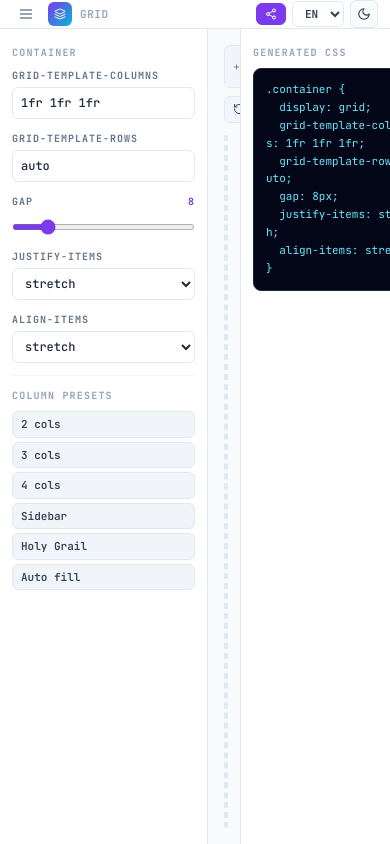
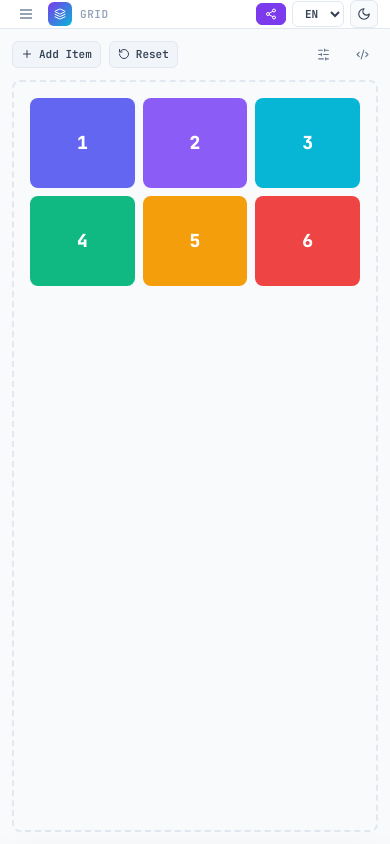
Before and after one commit to MakarLeonov/css-layout-lab, a React (Vite) app: page /grid in a window 390 px wide. Built offline with nearby package versions, Linux system fonts and the light colour scheme.

Commit message:
добавлен адаптив для страницы grid

```diff
--- a/src/features/grid/components/GridCSSPanel.tsx
+++ b/src/features/grid/components/GridCSSPanel.tsx
@@ -1,9 +1,14 @@
-import React from 'react'
-import { CodeBlock, SectionTitle } from '@/components/ui'
-import { useGridStore } from '../store/gridStore'
+import React from "react";
+import { CodeBlock, SectionTitle } from "@/components/ui";
+import { useGridStore } from "../store/gridStore";
+import clsx from "clsx";
 
-export function GridCSSPanel() {
-  const store = useGridStore()
+interface GridCSSPanelProps {
+  mobile?: boolean;
+}
+
+export function GridCSSPanel({ mobile = false }: GridCSSPanelProps) {
+  const store = useGridStore();
 
   const css = `.container {
   display: grid;
@@ -12,12 +17,19 @@ export function GridCSSPanel() {
   gap: ${store.gap}px;
   justify-items: ${store.justifyItems};
   align-items: ${store.alignItems};
-}`
+}`;
 
   return (
-    <div className="w-64 bg-white dark:bg-slate-900 border-l border-slate-200 dark:border-slate-800 flex flex-col shrink-0 p-3">
+    <div
+      className={clsx(
+        "bg-white dark:bg-slate-900 flex flex-col p-3",
+        mobile
+          ? "w-full"
+          : "w-64 border-l border-slate-200 dark:border-slate-800 shrink-0",
+      )}
+    >
       <SectionTitle>Generated CSS</SectionTitle>
       <CodeBlock code={css} />
     </div>
-  )
+  );
 }
--- a/src/features/grid/components/GridControls.tsx
+++ b/src/features/grid/components/GridControls.tsx
@@ -1,56 +1,83 @@
-import React from 'react'
-import { Trash2 } from 'lucide-react'
-import { Select, Slider, SectionTitle, TextInput, Button } from '@/components/ui'
-import { useGridStore } from '../store/gridStore'
-import { useTranslation } from '@/hooks/useTranslation'
+import React from "react";
+import { Trash2 } from "lucide-react";
+import {
+  Select,
+  Slider,
+  SectionTitle,
+  TextInput,
+  Button,
+} from "@/components/ui";
+import { useGridStore } from "../store/gridStore";
+import { useTranslation } from "@/hooks/useTranslation";
+import clsx from "clsx";
 
 const COLUMN_PRESETS = [
-  { label: '2 cols', value: '1fr 1fr' },
-  { label: '3 cols', value: '1fr 1fr 1fr' },
-  { label: '4 cols', value: '1fr 1fr 1fr 1fr' },
-  { label: 'Sidebar', value: '240px 1fr' },
-  { label: 'Holy Grail', value: '200px 1fr 200px' },
-  { label: 'Auto fill', value: 'repeat(auto-fill, minmax(120px, 1fr))' },
-]
+  { label: "2 cols", value: "1fr 1fr" },
+  { label: "3 cols", value: "1fr 1fr 1fr" },
+  { label: "4 cols", value: "1fr 1fr 1fr 1fr" },
+  { label: "Sidebar", value: "240px 1fr" },
+  { label: "Holy Grail", value: "200px 1fr 200px" },
+  { label: "Auto fill", value: "repeat(auto-fill, minmax(120px, 1fr))" },
+];
 
-export function GridControls() {
-  const store = useGridStore()
-  const { t } = useTranslation()
-  const selectedItem = store.items.find((i) => i.id === store.selectedId) ?? null
+interface GridControlsProps {
+  mobile?: boolean;
+}
+
+export function GridControls({ mobile = false }: GridControlsProps) {
+  const store = useGridStore();
+  const { t } = useTranslation();
+  const selectedItem =
+    store.items.find((i) => i.id === store.selectedId) ?? null;
 
   return (
-    <div className="w-52 bg-white dark:bg-slate-900 border-r border-slate-200 dark:border-slate-800 overflow-y-auto p-3 shrink-0">
-      <SectionTitle>{t('container')}</SectionTitle>
+    <div
+      className={clsx(
+        "bg-white dark:bg-slate-900 overflow-y-auto p-3",
+        mobile
+          ? "w-full"
+          : "w-52 border-r border-slate-200 dark:border-slate-800 shrink-0",
+      )}
+    >
+      <SectionTitle>{t("container")}</SectionTitle>
 
       <TextInput
-        label={t('gridColumns')}
+        label={t("gridColumns")}
         value={store.templateColumns}
         onChange={(v) => store.set({ templateColumns: v })}
       />
-
       <TextInput
-        label={t('gridRows')}
+        label={t("gridRows")}
         value={store.templateRows}
         onChange={(v) => store.set({ templateRows: v })}
       />
-
-      <Slider label={t('gap')} value={store.gap} min={0} max={48} defaultValue={8} onChange={(v) => store.set({ gap: v })} />
-
+      <Slider
+        label={t("gap")}
+        value={store.gap}
+        min={0}
+        max={48}
+        defaultValue={8}
+        onChange={(v) => store.set({ gap: v })}
+      />
       <Select
-        label={t('justifyItems')}
+        label={t("justifyItems")}
         value={store.justifyItems}
-        options={['stretch', 'start', 'center', 'end'].map((v) => ({ value: v, label: v }))}
+        options={["stretch", "start", "center", "end"].map((v) => ({
+          value: v,
+          label: v,
+        }))}
         onChange={(v) => store.set({ justifyItems: v })}
       />
-
       <Select
-        label={t('alignItems')}
+        label={t("alignItems")}
         value={store.alignItems}
-        options={['stretch', 'start', 'center', 'end'].map((v) => ({ value: v, label: v }))}
+        options={["stretch", "start", "center", "end"].map((v) => ({
+          value: v,
+          label: v,
+        }))}
         onChange={(v) => store.set({ alignItems: v })}
       />
 
-      {/* Remove button — only when item is selected */}
       {selectedItem && (
         <>
           <div className="h-px bg-slate-100 dark:bg-slate-800 my-3" />
@@ -63,13 +90,13 @@ export function GridControls() {
             onClick={() => store.removeItem(selectedItem.id)}
             className="w-full justify-center"
           >
-            <Trash2 size={11} /> {t('removeItem')}
+            <Trash2 size={11} /> {t("removeItem")}
           </Button>
         </>
       )}
 
       <div className="h-px bg-slate-100 dark:bg-slate-800 my-3" />
-      <SectionTitle>{t('presetColumns')}</SectionTitle>
+      <SectionTitle>{t("presetColumns")}</SectionTitle>
 
       <div className="flex flex-col gap-1">
         {COLUMN_PRESETS.map((p) => (
@@ -84,5 +111,5 @@ export function GridControls() {
         ))}
       </div>
     </div>
-  )
+  );
 }
--- a/src/pages/GridPage.tsx
+++ b/src/pages/GridPage.tsx
@@ -1,37 +1,95 @@
-import React, { useCallback } from 'react'
-import { Plus, RotateCcw } from 'lucide-react'
-import { GridControls } from '@/features/grid/components/GridControls'
-import { GridCanvas } from '@/features/grid/components/GridCanvas'
-import { GridCSSPanel } from '@/features/grid/components/GridCSSPanel'
-import { useGridStore } from '@/features/grid/store/gridStore'
-import { Button } from '@/components/ui'
-import { useTranslation } from '@/hooks/useTranslation'
-import { useGlobalDeselect } from '@/hooks/useGlobalDeselect'
+import React, { useCallback, useState } from "react";
+import { Plus, RotateCcw, SlidersHorizontal, Code2, X } from "lucide-react";
+import { GridControls } from "@/features/grid/components/GridControls";
+import { GridCanvas } from "@/features/grid/components/GridCanvas";
+import { GridCSSPanel } from "@/features/grid/components/GridCSSPanel";
+import { useGridStore } from "@/features/grid/store/gridStore";
+import { Button } from "@/components/ui";
+import { useTranslation } from "@/hooks/useTranslation";
+import { useGlobalDeselect } from "@/hooks/useGlobalDeselect";
 
 export function GridPage() {
-  const store = useGridStore()
-  const { t } = useTranslation()
+  const store = useGridStore();
+  const { t } = useTranslation();
+  const [mobilePanel, setMobilePanel] = useState<"controls" | "css" | null>(
+    null,
+  );
 
-  const deselect = useCallback(() => store.set({ selectedId: null }), [store])
-  useGlobalDeselect(deselect, !!store.selectedId)
+  const deselect = useCallback(() => store.set({ selectedId: null }), [store]);
+  useGlobalDeselect(deselect, !!store.selectedId);
 
   return (
-    <div className="flex flex-1 overflow-hidden min-h-0">
-      <GridControls />
+    <div className="flex flex-1 overflow-hidden min-h-0 relative">
+      <div className="hidden md:flex">
+        <GridControls />
+      </div>
 
-      <div className="flex-1 flex flex-col gap-3 p-4 overflow-auto min-w-0">
-        <div className="flex gap-2 flex-wrap shrink-0">
+      <div className="flex-1 flex flex-col gap-3 p-3 md:p-4 overflow-auto min-w-0">
+        <div className="flex items-center gap-2 shrink-0">
           <Button size="sm" onClick={store.addItem}>
-            <Plus size={12} /> {t('addItem')}
+            <Plus size={12} /> {t("addItem")}
           </Button>
           <Button size="sm" onClick={store.reset}>
-            <RotateCcw size={12} /> {t('reset')}
+            <RotateCcw size={12} /> {t("reset")}
           </Button>
+          <div className="flex md:hidden items-center gap-2 ml-auto">
+            <Button
+              size="sm"
+              variant="ghost"
+              onClick={() => setMobilePanel("controls")}
+            >
+              <SlidersHorizontal size={13} />
+            </Button>
+            <Button
+              size="sm"
+              variant="ghost"
+              onClick={() => setMobilePanel("css")}
+            >
+              <Code2 size={13} />
+            </Button>
+          </div>
         </div>
+
         <GridCanvas />
       </div>
 
-      <GridCSSPanel />
+      <div className="hidden md:flex">
+        <GridCSSPanel />
+      </div>
+
+      {mobilePanel !== null && (
+        <div
+          className="fixed inset-0 z-40 bg-black/40 md:hidden"
+          onClick={() => setMobilePanel(null)}
+        />
+      )}
+
+      <div
+        className={`
+        fixed bottom-0 left-0 right-0 z-50 md:hidden
+        bg-white dark:bg-slate-900
+        border-t border-slate-200 dark:border-slate-800
+        rounded-t-2xl shadow-2xl
+        transition-transform duration-300 ease-in-out
+        max-h-[75vh] overflow-y-auto
+        ${mobilePanel !== null ? "translate-y-0" : "translate-y-full"}
+      `}
+      >
+        <div className="flex items-center justify-between px-4 py-3 border-b border-slate-100 dark:border-slate-800 sticky top-0 bg-white dark:bg-slate-900 z-10">
+          <span className="text-[11px] font-mono font-bold uppercase tracking-widest text-slate-500 dark:text-slate-400">
+            {mobilePanel === "controls" ? "Controls" : "CSS Output"}
+          </span>
+          <button
+            onClick={() => setMobilePanel(null)}
+            className="p-1 rounded-md text-slate-400 hover:text-slate-600 dark:hover:text-slate-300 hover:bg-slate-100 dark:hover:bg-slate-800 transition-colors"
+          >
+            <X size={15} />
+          </button>
+        </div>
+
+        {mobilePanel === "controls" && <GridControls mobile />}
+        {mobilePanel === "css" && <GridCSSPanel mobile />}
+      </div>
     </div>
-  )
+  );
 }
```
